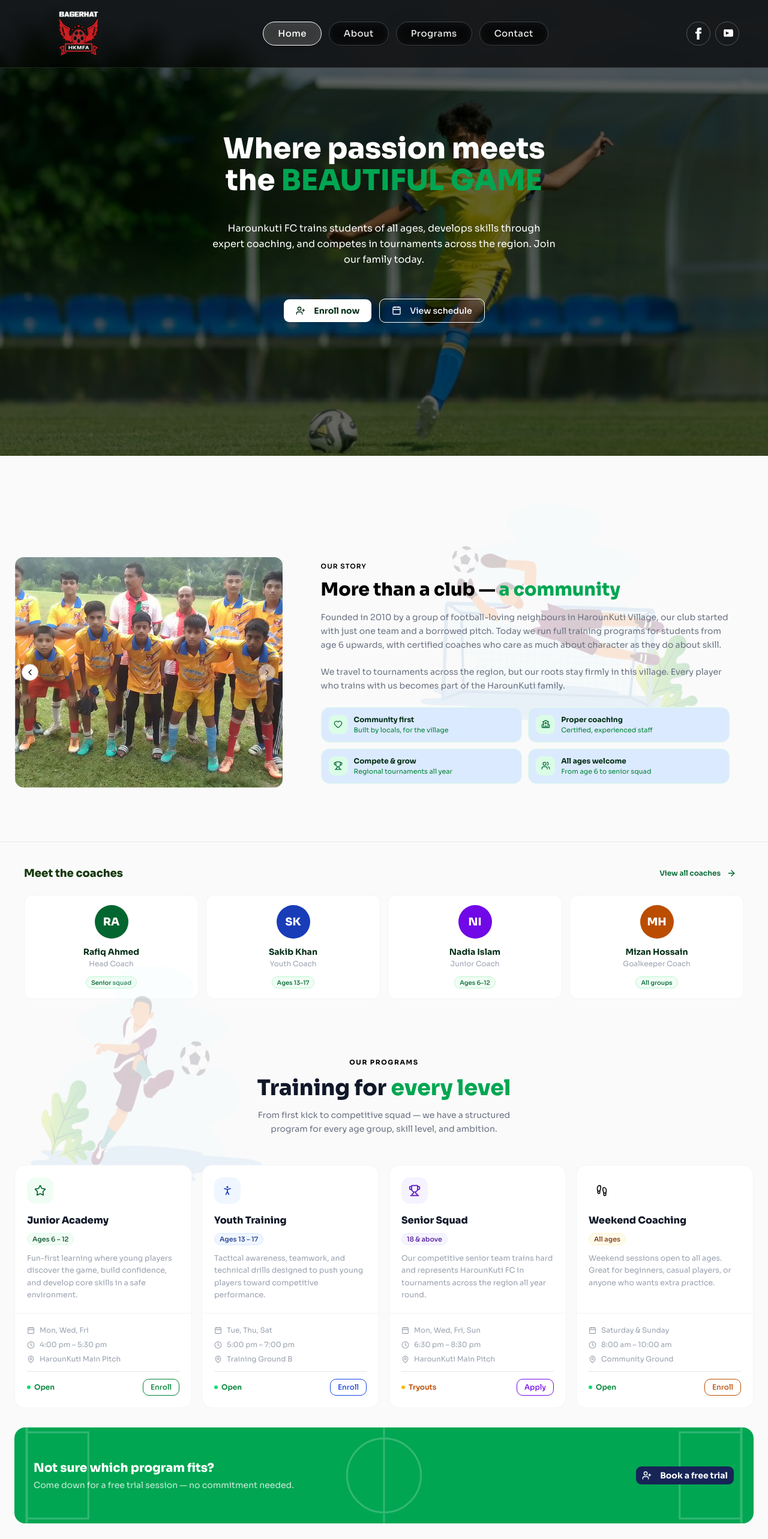
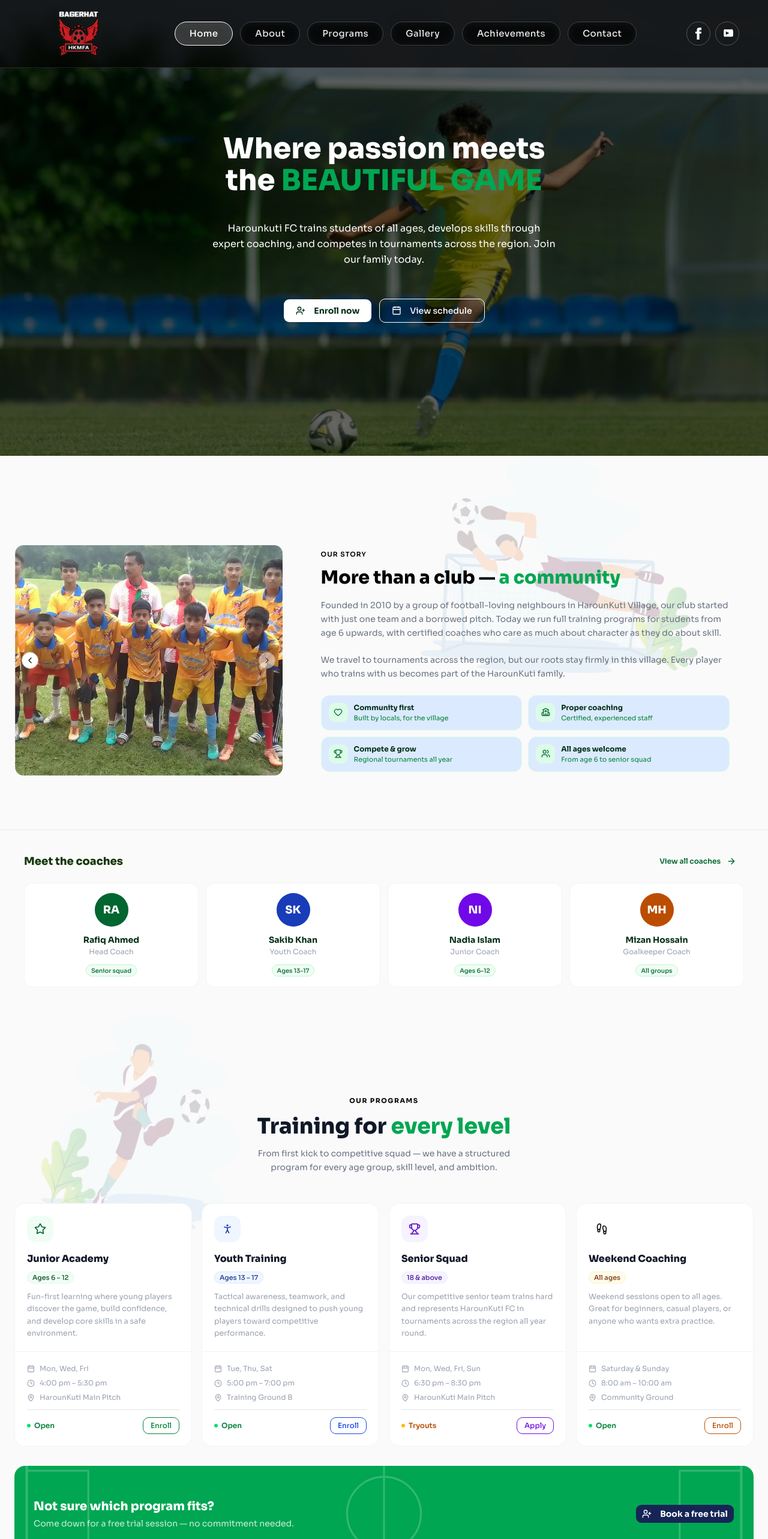
Before and after one commit to neuratech-ltd/haroun-kuti-fc, a Next.js app in the folder frontend/: page / in a window 1280 px wide. Shown: the top 2566 px of the page at 60% size. Built offline with nearby package versions, Linux system fonts and the light colour scheme.

Commit message:
header link updated

```diff
--- a/frontend/components/home/AboutSection.tsx
+++ b/frontend/components/home/AboutSection.tsx
@@ -62,7 +62,7 @@ const coaches = [
 
 export default function AboutSection() {
   return (
-    <section className="relative overflow-hidden mt-20 z-10">
+    <section id="about" className="relative overflow-hidden pt-15 z-10">
       <Image
         src={goalpost}
         alt="Goalpost"
--- a/frontend/components/home/AchivementSection.tsx
+++ b/frontend/components/home/AchivementSection.tsx
@@ -103,11 +103,14 @@ const tierStyles = {
 
 export default function AchievementsSection() {
   return (
-    <section className="py-14 px-6 max-w-7xl mx-auto relative z-10">
+    <section
+      id="achievements"
+      className="pt-35 px-6 max-w-7xl mx-auto relative z-10"
+    >
       <Image
         src={bKick}
         alt="Kicking a ball"
-        className="md:max-w-125 md:max-h-100 max-w-75 max-h-87.5 absolute h-full md:left-0 -z-1 -top-20 md:-top-30 rotate-2 opacity-20 "
+        className="md:max-w-125 md:max-h-100 max-w-75 max-h-87.5 absolute h-full md:left-0 -z-1 -top-20 md:-top-5 rotate-2 opacity-20 "
       />
       <div className="text-center mb-12">
         <div className="inline-flex items-center gap-2 mb-3">
--- a/frontend/components/home/ContactSections.tsx
+++ b/frontend/components/home/ContactSections.tsx
@@ -127,11 +127,14 @@ const socials = [
 
 export default function ContactSection() {
   return (
-    <section className="py-14 px-6 max-w-7xl mx-auto relative z-10">
+    <section
+      id="contact"
+      className="pt-35 px-6 max-w-7xl mx-auto relative z-10 mb-20"
+    >
       <Image
         src={femalekicking}
         alt="Female player kicking a ball"
-        className="md:max-w-125 md:max-h-100 max-w-75 max-h-87.5 absolute h-full md:left-0 -z-1 -top-20 md:-top-30 rotate-2 opacity-20 "
+        className="md:max-w-125 md:max-h-100 max-w-75 max-h-87.5 absolute h-full md:left-0 -z-1 -top-20 md:-top-12 rotate-2 opacity-20 "
       />
       <div className="text-center mb-12">
         <div className="inline-flex items-center gap-2 mb-3">
--- a/frontend/components/home/GallerySection.tsx
+++ b/frontend/components/home/GallerySection.tsx
@@ -111,7 +111,10 @@ export default function GallerySection() {
   const visible = photos.filter((p) => active === "all" || p.cat === active);
 
   return (
-    <section className="py-14 px-6 max-w-7xl mx-auto relative z-10">
+    <section
+      id="gallery"
+      className="pt-40 px-6 max-w-7xl mx-auto relative z-10"
+    >
       <div className="text-center mb-10">
         <div className="inline-flex items-center gap-2 mb-3">
           <span className="text-[11px] font-bold uppercase tracking-[0.14em] text-logo-black">
--- a/frontend/components/home/HeroSection.tsx
+++ b/frontend/components/home/HeroSection.tsx
@@ -5,6 +5,7 @@ import HeroImage from "@/assets/images/banner.webp";
 export default function HeroSection() {
   return (
     <section
+      id="home"
       className="relative pt-10 bg-black/80 flex items-center overflow-hidden h-100 md:h-125 lg:h-190"
       style={{
         backgroundImage: `url(${HeroImage.src})`,
--- a/frontend/components/home/ProgramSection.tsx
+++ b/frontend/components/home/ProgramSection.tsx
@@ -72,11 +72,14 @@ const programs = [
 
 export default function ProgramSection() {
   return (
-    <section className="py-14 px-6 max-w-7xl mx-auto relative z-10">
+    <section
+      id="programs"
+      className="pt-35 px-6 max-w-7xl mx-auto relative z-10"
+    >
       <Image
         src={kicking}
         alt="Kicking a ball"
-        className="md:max-w-125 md:max-h-100 max-w-75 max-h-87.5 absolute h-full md:left-0 -z-1 -top-20 md:-top-30 rotate-2 opacity-20 "
+        className="md:max-w-125 md:max-h-100 max-w-75 max-h-87.5 absolute h-full md:left-0 -z-1 -top-20 md:-top-5 rotate-2 opacity-20 "
       />
       <div className="text-center mb-12">
         <div className="inline-flex items-center gap-2 mb-3">
--- a/frontend/components/layout/Header2.tsx
+++ b/frontend/components/layout/Header2.tsx
@@ -10,10 +10,12 @@ export default function Navbar() {
   const [activeItem, setActiveItem] = useState("Home");
 
   const navItems = [
-    { name: "Home", href: "/" },
-    { name: "About", href: "/about" },
-    { name: "Programs", href: "/programs" },
-    { name: "Contact", href: "/contact" },
+    { name: "Home", href: "#home" },
+    { name: "About", href: "#about" },
+    { name: "Programs", href: "#programs" },
+    { name: "Gallery", href: "#gallery" },
+    { name: "Achievements", href: "#achievements" },
+    { name: "Contact", href: "#contact" },
   ];
 
   return (
```
